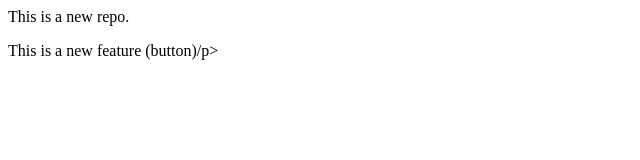
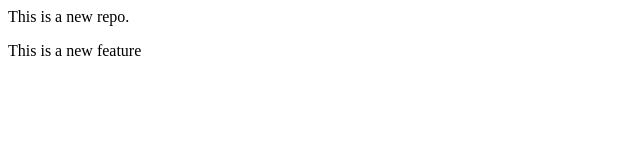
Before and after one commit to Akshpatel-coder/localrepo2, a plain HTML site: page index.html in a window 1280 px wide. Shown: the full height of the page, 0-640 px from the left. Drawn offline with Linux system fonts and the light colour scheme.

Commit message:
Add new feature

```diff
--- a/index.html
+++ b/index.html
@@ -1,2 +1,2 @@
 <p>This is a new repo.</p>
-<p>This is a new feature (button)/p>
+<p>This is a new feature </p>
```
